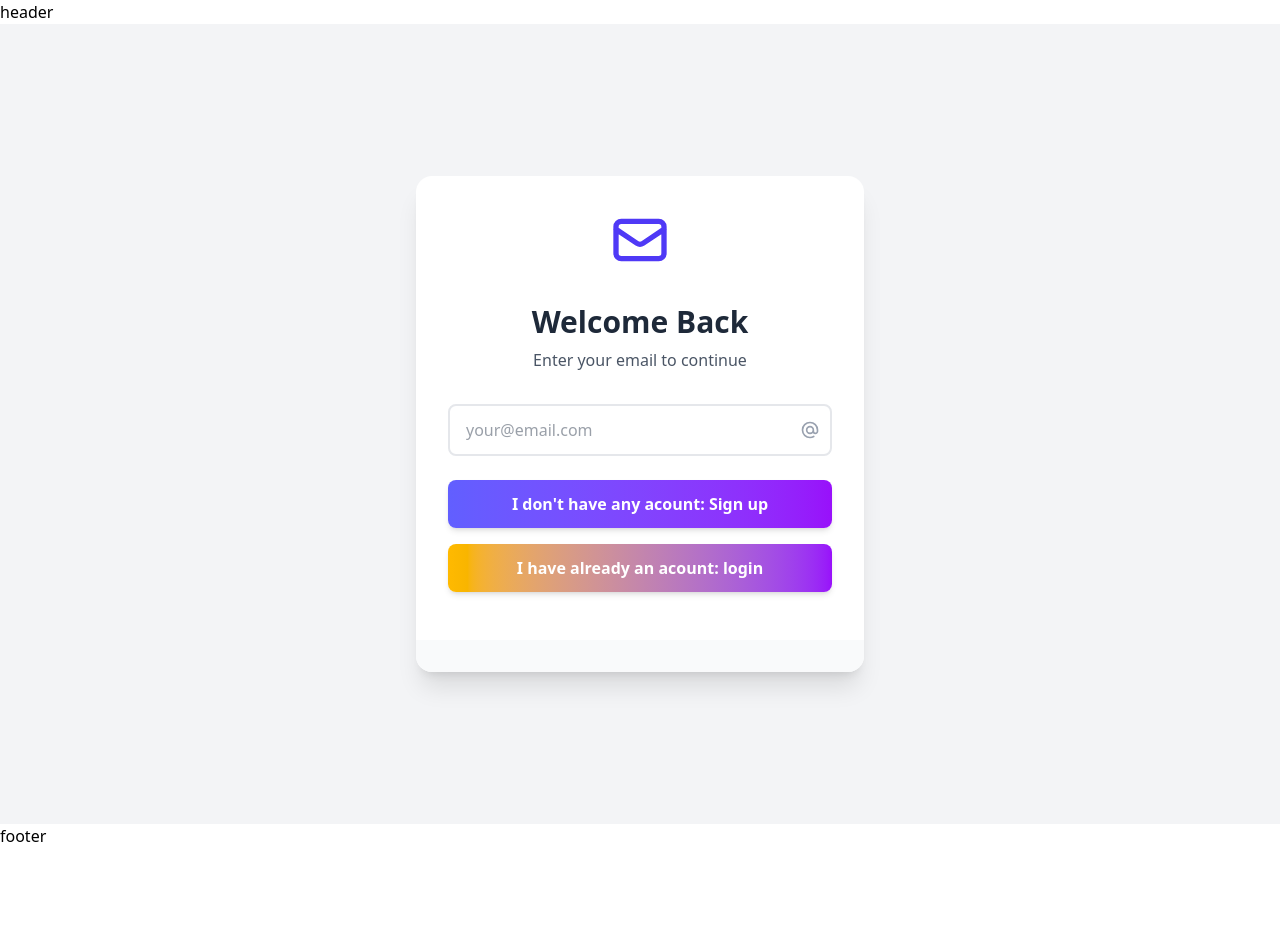
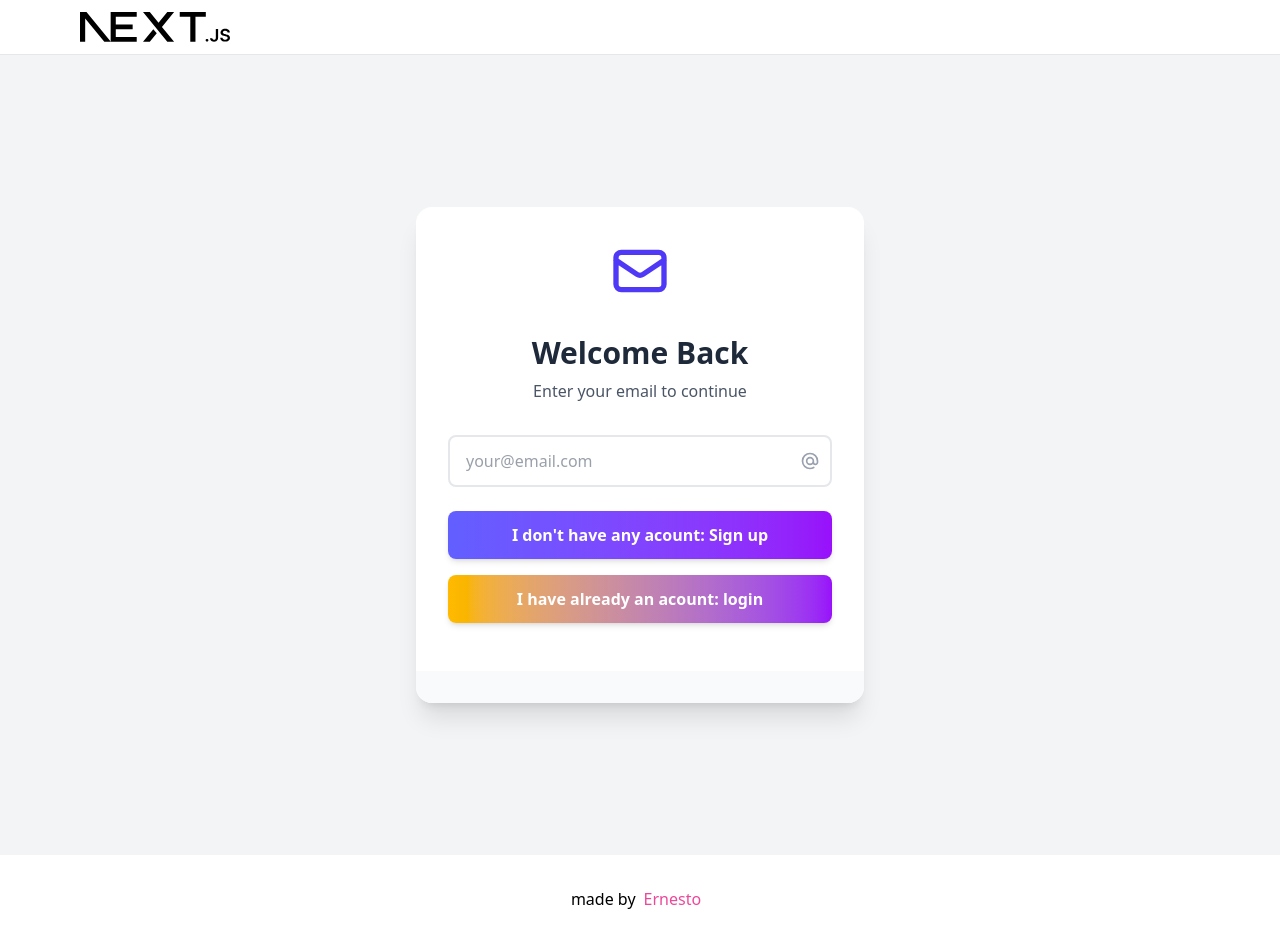
Before and after one commit to ernesto-sadeghi/Ernesto-todo-manager, a Next.js app: page / in a window 1280 px wide. Before the commit the page ends 848 px from the top, so only its background shows below. Built offline with nearby package versions, Linux system fonts and the light colour scheme.

Commit message:
Header component and log out logic

```diff
--- /dev/null
+++ b/src/app/components/Header.jsx
@@ -0,0 +1,63 @@
+import { useDispatch, useSelector } from "react-redux";
+import { logout, selectLogin } from "../userSlice";
+import Image from "next/image";
+
+function Header() {
+
+ const loginInfo = useSelector(state => selectLogin(state))
+ const dispatch = useDispatch()
+const logOutHandler = ()=>{
+dispatch(logout())
+}
+if(loginInfo.userInfo.islogin){
+return (   <header className="bg-white border-b border-gray-200">
+    <div className="max-w-6xl mx-auto px-4 py-3 flex justify-between items-center">
+
+      <div className="flex items-center">
+         <Image
+      src="/next.svg"
+      alt="Picture"
+        width={150}
+        height={150}
+    />
+      </div>
+
+
+      <div className="flex items-center space-x-4">
+
+        <span className="inline-flex items-center px-4 py-2 rounded-full text-sm font-bold  bg-gradient-to-r from-amber-200 to-indigo-100  text-blue-800">
+        email : {loginInfo.userInfo.email}
+        </span>
+
+
+        <button onClick={logOutHandler} className="text-sm text-gray-500 transition duration-200 hover:text-red-700 flex items-center">
+          <svg className="h-4 w-4 mr-1" fill="none" viewBox="0 0 24 24" stroke="currentColor">
+            <path strokeLinecap="round" strokeLinejoin="round" strokeWidth="2" d="M17 16l4-4m0 0l-4-4m4 4H7m6 4v1a3 3 0 01-3 3H6a3 3 0 01-3-3V7a3 3 0 013-3h4a3 3 0 013 3v1"/>
+          </svg>
+          Logout
+        </button>
+      </div>
+    </div>
+  </header> );
+}else{
+return (   <header className="bg-white border-b border-gray-200">
+    <div className="max-w-6xl mx-auto px-4 py-3 flex justify-between items-center">
+
+      <div className="flex items-start">
+         <Image
+      src="/next.svg"
+      alt="Picture"
+        width={150}
+        height={150}
+    />
+      </div>
+
+
+    </div>
+  </header> );
+
+}
+
+}
+
+export default Header;
--- a/src/app/layout.jsx
+++ b/src/app/layout.jsx
@@ -4,22 +4,21 @@ import "./globals.css";
 
 import { store } from '@/app/store';
 import { Provider } from 'react-redux';
+import Header from "./components/Header";
 
 
 export default function RootLayout({ children }) {
   return (
     <html lang="en">
       <body>
-        <header>
-          header
-        </header>
+
       <Provider store={store}>
-
+    <Header></Header>
         {children}
 
       </Provider>
-        <footer>
-          footer
+        <footer className="flex justify-center p-8">
+         made by <a href="https://github.com/ernesto-sadeghi" className="text-accent px-2"> Ernesto</a>
         </footer>
       </body>
     </html>
--- a/src/app/userSlice.js
+++ b/src/app/userSlice.js
@@ -34,6 +34,13 @@ const userSlice = createSlice({
     name: "user",
     initialState,
     reducers: {
+          logout(state) {
+            state.userInfo = { islogin: false, userId: "", email: "" };
+            if (typeof window !== "undefined") {
+                localStorage.removeItem("user");
+            }
+        },
+
         setUserFromStorage(state, action) {
             const { userId, email } = action.payload;
             state.userInfo = {
```
